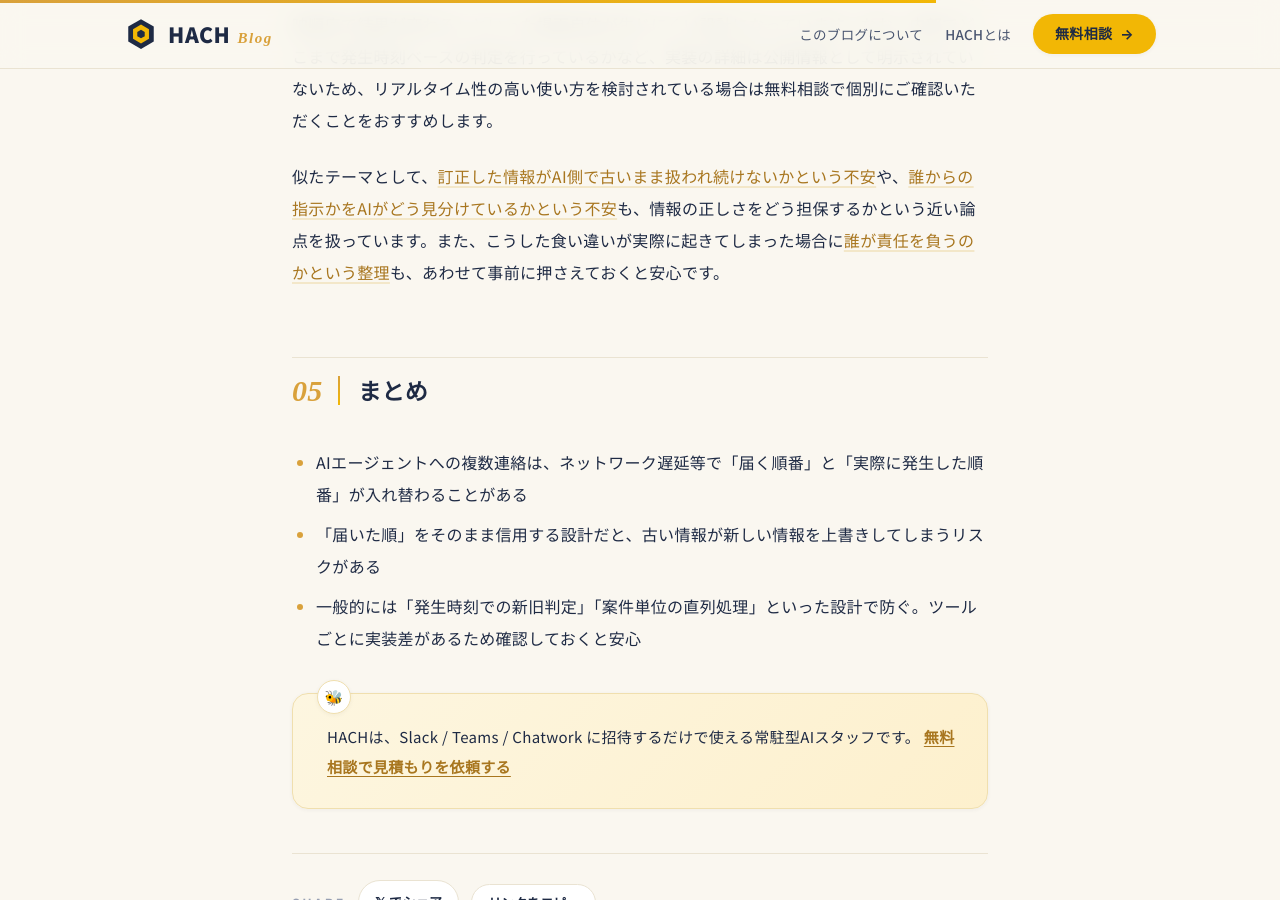
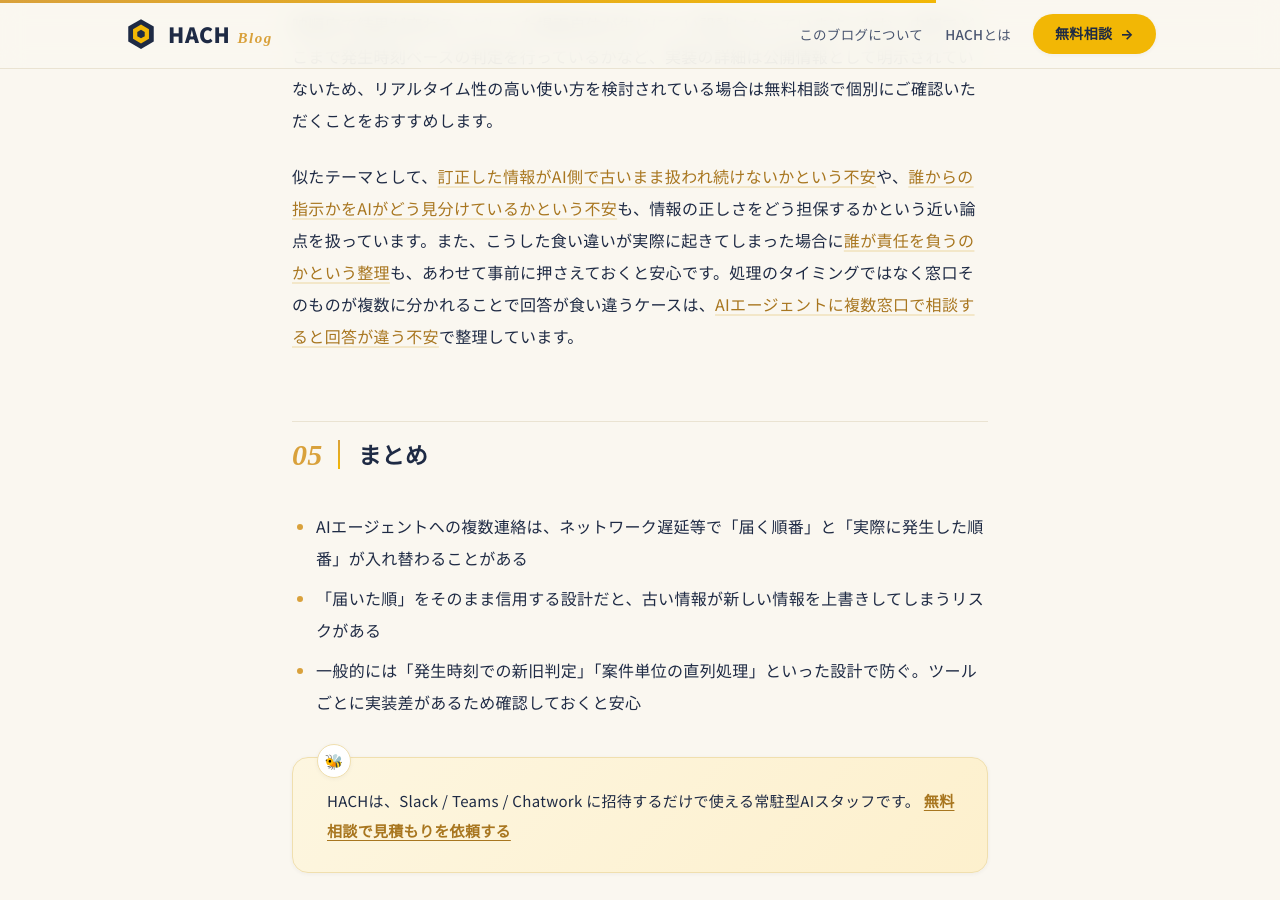
Before and after one commit to ismweb-ai/hach-blog, a Jekyll site: the page built from _posts/2026-08-30-ai-agent-koshin-junban-kuichigai-fuan.md, in a window 1280 px wide and 900 px high, scrolled down 2788 px. Built offline with Jekyll 4.4.1, drawn with Linux system fonts in a browser that asks for light colours; some web fonts are replaced.

Commit message:
improve: 長期孤立記事(複数窓口相談の回答食い違い)への内部リンクを既存記事2本に追加
Co-Authored-By: Claude Sonnet 5 <noreply@anthropic.com>
Claude-Session: https://claude.ai/code/session_01VvJFEJE1zf5pXgZLzaPoBi

```diff
--- a/_posts/2026-08-30-ai-agent-koshin-junban-kuichigai-fuan.md
+++ b/_posts/2026-08-30-ai-agent-koshin-junban-kuichigai-fuan.md
@@ -32,7 +32,7 @@ AIエージェントに限らず、複数の入力をリアルタイムに処理
 
 HACHは、Slack / Teams / Chatwork に招待するだけで、チャット・メール・カレンダー・議事録を自動で収集し、毎朝レポートやダッシュボードとしてまとめて届ける常駐型AIスタッフです。個々の連絡をリアルタイムに反映して即座に業務判断へつなげる用途ではなく、日々のやり取りを収集・整理して人が確認しやすい形にまとめる役割が中心にあるため、「秒単位の反映順序で結果が変わる」といった場面自体が生じにくい設計になっています。なお、内部でどこまで発生時刻ベースの判定を行っているかなど、実装の詳細は公開情報として明示されていないため、リアルタイム性の高い使い方を検討されている場合は無料相談で個別にご確認いただくことをおすすめします。
 
-似たテーマとして、[訂正した情報がAI側で古いまま扱われ続けないかという不安](/2026/08/ai-agent-teisei-furui-joho-tsukawareru-fuan/)や、[誰からの指示かをAIがどう見分けているかという不安](/2026/08/ai-agent-narisumashi-shiji-damasareru-fuan/)も、情報の正しさをどう担保するかという近い論点を扱っています。また、こうした食い違いが実際に起きてしまった場合に[誰が責任を負うのかという整理](/2026/08/ai-agent-machigai-sekinin-dare-fuan/)も、あわせて事前に押さえておくと安心です。
+似たテーマとして、[訂正した情報がAI側で古いまま扱われ続けないかという不安](/2026/08/ai-agent-teisei-furui-joho-tsukawareru-fuan/)や、[誰からの指示かをAIがどう見分けているかという不安](/2026/08/ai-agent-narisumashi-shiji-damasareru-fuan/)も、情報の正しさをどう担保するかという近い論点を扱っています。また、こうした食い違いが実際に起きてしまった場合に[誰が責任を負うのかという整理](/2026/08/ai-agent-machigai-sekinin-dare-fuan/)も、あわせて事前に押さえておくと安心です。処理のタイミングではなく窓口そのものが複数に分かれることで回答が食い違うケースは、[AIエージェントに複数窓口で相談すると回答が違う不安](/2026/10/ai-agent-fukusu-madoguchi-kaito-kuichigau-fuan/)で整理しています。
 
 ## まとめ
 
```
Also changed, not shown: _posts/2026-09-24-irai-fukusu-channel-juufuku-toukou-taiou-bunsan-fuan.md (+1 -1 lines).
